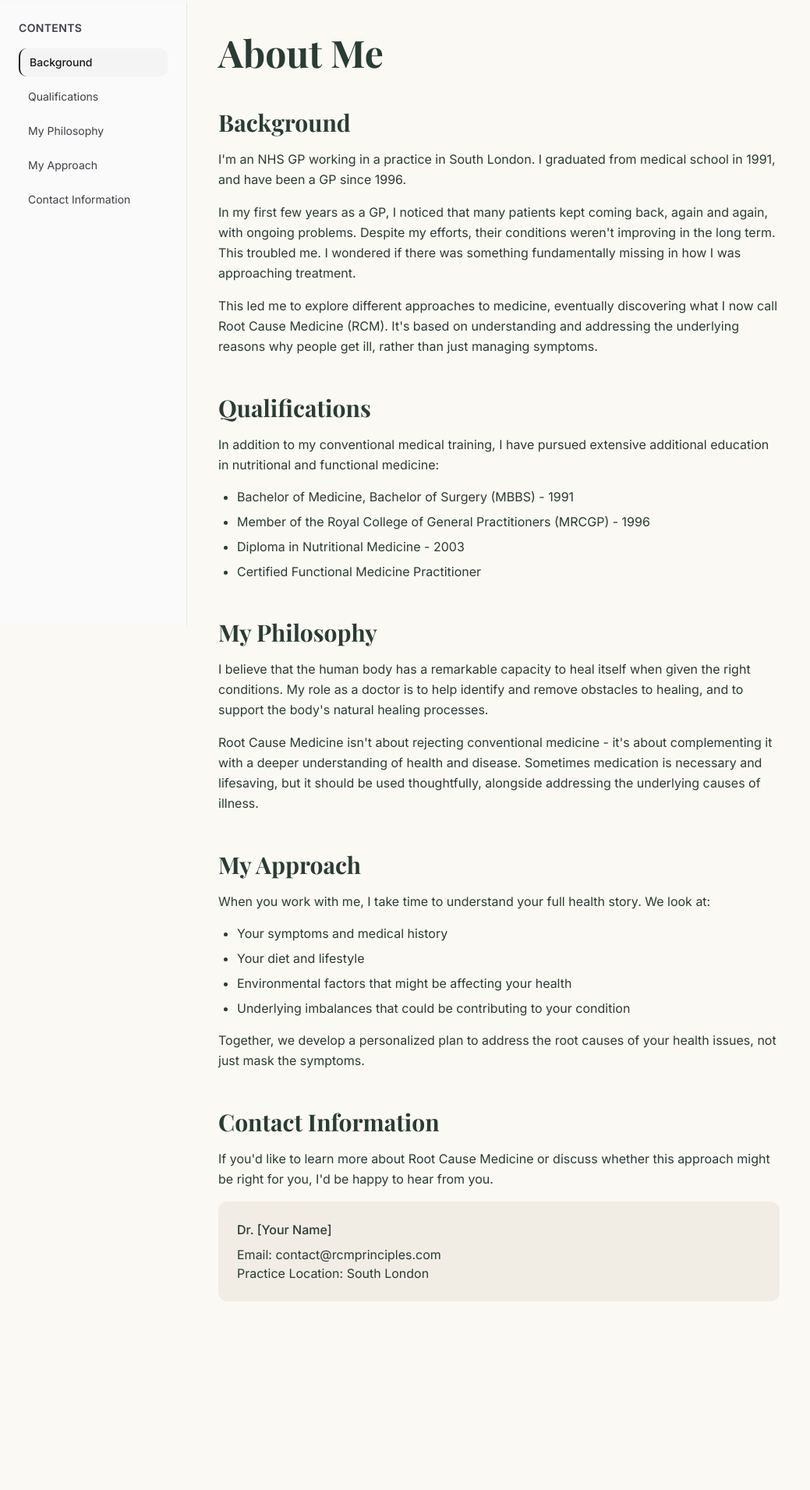
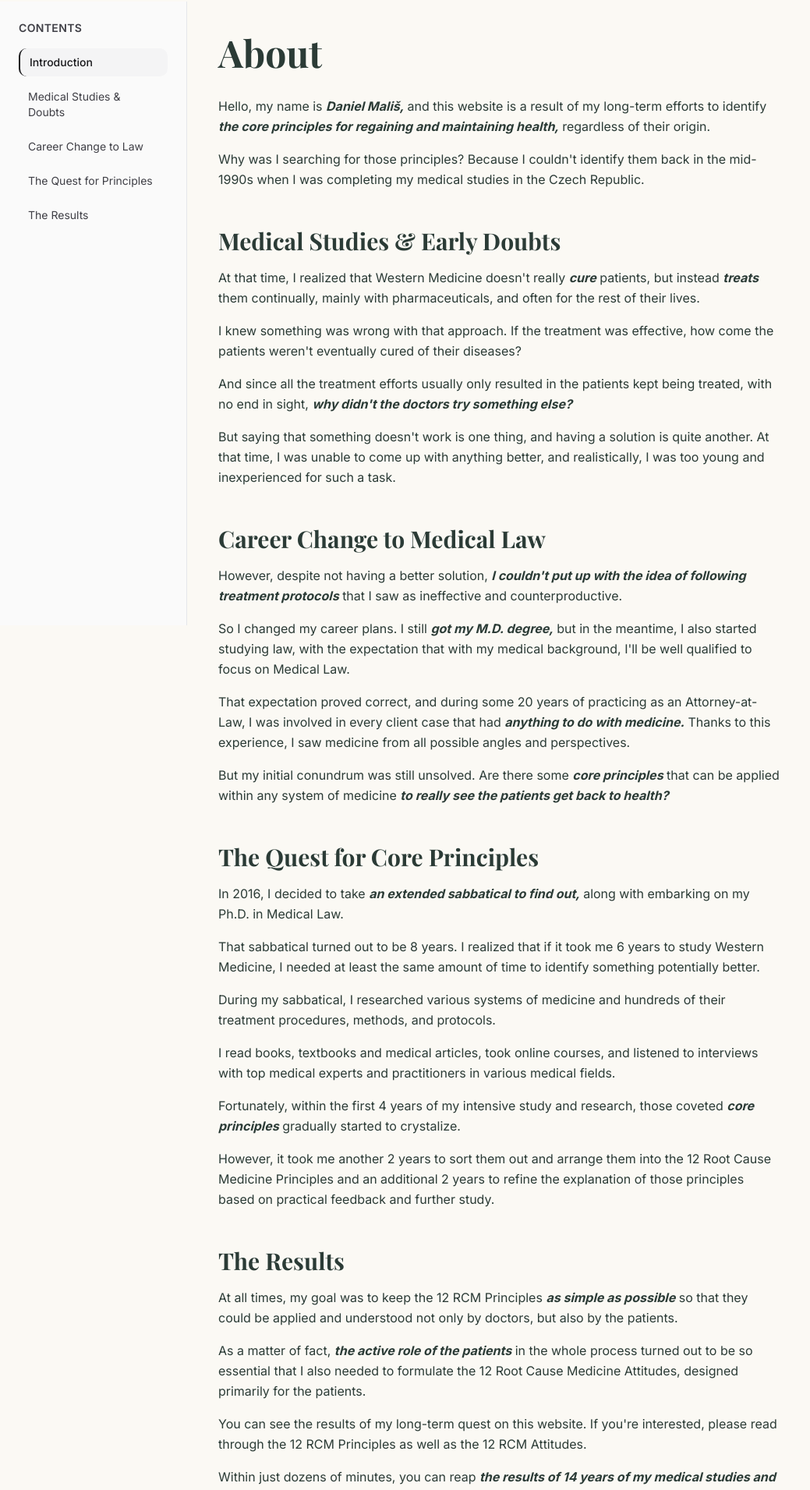
Before and after one commit to DanielRCM/another-attempt, a React (Vite) app: page /about in a window 1280 px wide. Shown: the part 78-1989 px from the top of the page at 78% size, without its empty margins (0-1039 px from the left). Before the commit the page ends 1795 px from the top, so only its background shows below. Built offline with nearby package versions, Linux system fonts and the light colour scheme; the HTML template or start-up script is replaced by a standard one.

Commit message:
Revert About page content

```diff
--- a/src/pages/About.tsx
+++ b/src/pages/About.tsx
@@ -2,11 +2,11 @@ import Navigation from "@/components/Navigation";
 import SidebarLayout from "@/components/SidebarLayout";
 
 const aboutToc = [
-  { id: "background", label: "Background" },
-  { id: "qualifications", label: "Qualifications" },
-  { id: "philosophy", label: "My Philosophy" },
-  { id: "approach", label: "My Approach" },
-  { id: "contact", label: "Contact Information" },
+  { id: "introduction", label: "Introduction" },
+  { id: "medical-studies", label: "Medical Studies & Doubts" },
+  { id: "career-change", label: "Career Change to Law" },
+  { id: "the-quest", label: "The Quest for Principles" },
+  { id: "the-results", label: "The Results" },
 ];
 
 const About = () => {
@@ -16,83 +16,96 @@ const About = () => {
 
       <SidebarLayout tocItems={aboutToc}>
         <main className="py-12">
-          <h1 className="font-serif text-4xl font-bold text-foreground md:text-5xl mb-12">
-            About Me
+          <h1 className="font-serif text-4xl font-bold text-foreground md:text-5xl mb-8">
+            About
           </h1>
 
           <div className="prose prose-lg max-w-none space-y-12">
-            <section id="background" className="scroll-mt-20">
-              <h2 className="font-serif text-3xl font-bold text-foreground mb-4">
-                Background
-              </h2>
+            <section id="introduction" className="scroll-mt-20">
               <p className="text-foreground leading-relaxed mb-4">
-                I'm an NHS GP working in a practice in South London. I graduated from medical school in 1991, and have been a GP since 1996.
-              </p>
-              <p className="text-foreground leading-relaxed mb-4">
-                In my first few years as a GP, I noticed that many patients kept coming back, again and again, with ongoing problems. Despite my efforts, their conditions weren't improving in the long term. This troubled me. I wondered if there was something fundamentally missing in how I was approaching treatment.
+                Hello, my name is <strong><em>Daniel Mališ,</em></strong> and this website is a result of my long-term efforts to identify <strong><em>the core principles for regaining and maintaining health,</em></strong> regardless of their origin.
               </p>
               <p className="text-foreground leading-relaxed">
-                This led me to explore different approaches to medicine, eventually discovering what I now call Root Cause Medicine (RCM). It's based on understanding and addressing the underlying reasons why people get ill, rather than just managing symptoms.
+                Why was I searching for those principles? Because I couldn't identify them back in the mid-1990s when I was completing my medical studies in the Czech Republic.
               </p>
             </section>
 
-            <section id="qualifications" className="scroll-mt-20">
+            <section id="medical-studies" className="scroll-mt-20">
               <h2 className="font-serif text-3xl font-bold text-foreground mb-4">
-                Qualifications
+                Medical Studies & Early Doubts
               </h2>
               <p className="text-foreground leading-relaxed mb-4">
-                In addition to my conventional medical training, I have pursued extensive additional education in nutritional and functional medicine:
+                At that time, I realized that Western Medicine doesn't really <strong><em>cure</em></strong> patients, but instead <strong><em>treats</em></strong> them continually, mainly with pharmaceuticals, and often for the rest of their lives.
               </p>
-              <ul className="list-disc pl-6 space-y-2 text-foreground">
-                <li>Bachelor of Medicine, Bachelor of Surgery (MBBS) - 1991</li>
-                <li>Member of the Royal College of General Practitioners (MRCGP) - 1996</li>
-                <li>Diploma in Nutritional Medicine - 2003</li>
-                <li>Certified Functional Medicine Practitioner</li>
-              </ul>
-            </section>
-
-            <section id="philosophy" className="scroll-mt-20">
-              <h2 className="font-serif text-3xl font-bold text-foreground mb-4">
-                My Philosophy
-              </h2>
               <p className="text-foreground leading-relaxed mb-4">
-                I believe that the human body has a remarkable capacity to heal itself when given the right conditions. My role as a doctor is to help identify and remove obstacles to healing, and to support the body's natural healing processes.
+                I knew something was wrong with that approach. If the treatment was effective, how come the patients weren't eventually cured of their diseases?
+              </p>
+              <p className="text-foreground leading-relaxed mb-4">
+                And since all the treatment efforts usually only resulted in the patients kept being treated, with no end in sight, <em><strong>why didn't the doctors try something else?</strong></em>
               </p>
               <p className="text-foreground leading-relaxed">
-                Root Cause Medicine isn't about rejecting conventional medicine - it's about complementing it with a deeper understanding of health and disease. Sometimes medication is necessary and lifesaving, but it should be used thoughtfully, alongside addressing the underlying causes of illness.
+                But saying that something doesn't work is one thing, and having a solution is quite another. At that time, I was unable to come up with anything better, and realistically, I was too young and inexperienced for such a task.
               </p>
             </section>
 
-            <section id="approach" className="scroll-mt-20">
+            <section id="career-change" className="scroll-mt-20">
               <h2 className="font-serif text-3xl font-bold text-foreground mb-4">
-                My Approach
+                Career Change to Medical Law
               </h2>
               <p className="text-foreground leading-relaxed mb-4">
-                When you work with me, I take time to understand your full health story. We look at:
+                However, despite not having a better solution, <strong><em>I couldn't put up with the idea of following treatment protocols</em></strong> that I saw as ineffective and counterproductive.
               </p>
-              <ul className="list-disc pl-6 space-y-2 text-foreground mb-4">
-                <li>Your symptoms and medical history</li>
-                <li>Your diet and lifestyle</li>
-                <li>Environmental factors that might be affecting your health</li>
-                <li>Underlying imbalances that could be contributing to your condition</li>
-              </ul>
+              <p className="text-foreground leading-relaxed mb-4">
+                So I changed my career plans. I still <em><strong>got my M.D. degree,</strong></em> but in the meantime, I also started studying law, with the expectation that with my medical background, I'll be well qualified to focus on Medical Law.
+              </p>
+              <p className="text-foreground leading-relaxed mb-4">
+                That expectation proved correct, and during some 20 years of practicing as an Attorney-at-Law, I was involved in every client case that had <em><strong>anything to do with medicine.</strong></em> Thanks to this experience, I saw medicine from all possible angles and perspectives.
+              </p>
               <p className="text-foreground leading-relaxed">
-                Together, we develop a personalized plan to address the root causes of your health issues, not just mask the symptoms.
+                But my initial conundrum was still unsolved. Are there some <em><strong>core principles</strong></em> that can be applied within any system of medicine <em><strong>to really see the patients get back to health?</strong></em>
               </p>
             </section>
 
-            <section id="contact" className="scroll-mt-20">
+            <section id="the-quest" className="scroll-mt-20">
               <h2 className="font-serif text-3xl font-bold text-foreground mb-4">
-                Contact Information
+                The Quest for Core Principles
               </h2>
               <p className="text-foreground leading-relaxed mb-4">
-                If you'd like to learn more about Root Cause Medicine or discuss whether this approach might be right for you, I'd be happy to hear from you.
+                In 2016, I decided to take <em><strong>an extended sabbatical to find out,</strong></em> along with embarking on my Ph.D. in Medical Law.
               </p>
-              <div className="bg-muted p-6 rounded-lg">
-                <p className="text-foreground font-medium mb-2">Dr. [Your Name]</p>
-                <p className="text-foreground">Email: contact@rcmprinciples.com</p>
-                <p className="text-foreground">Practice Location: South London</p>
-              </div>
+              <p className="text-foreground leading-relaxed mb-4">
+                That sabbatical turned out to be 8 years. I realized that if it took me 6 years to study Western Medicine, I needed at least the same amount of time to identify something potentially better.
+              </p>
+              <p className="text-foreground leading-relaxed mb-4">
+                During my sabbatical, I researched various systems of medicine and hundreds of their treatment procedures, methods, and protocols.
+              </p>
+              <p className="text-foreground leading-relaxed mb-4">
+                I read books, textbooks and medical articles, took online courses, and listened to interviews with top medical experts and practitioners in various medical fields.
+              </p>
+              <p className="text-foreground leading-relaxed mb-4">
+                Fortunately, within the first 4 years of my intensive study and research, those coveted <em><strong>core principles</strong></em> gradually started to crystalize.
+              </p>
+              <p className="text-foreground leading-relaxed">
+                However, it took me another 2 years to sort them out and arrange them into the 12 Root Cause Medicine Principles and an additional 2 years to refine the explanation of those principles based on practical feedback and further study.
+              </p>
+            </section>
+
+            <section id="the-results" className="scroll-mt-20">
+              <h2 className="font-serif text-3xl font-bold text-foreground mb-4">
+                The Results
+              </h2>
+              <p className="text-foreground leading-relaxed mb-4">
+                At all times, my goal was to keep the 12 RCM Principles <em><strong>as simple as possible</strong></em> so that they could be applied and understood not only by doctors, but also by the patients.
+              </p>
+              <p className="text-foreground leading-relaxed mb-4">
+                As a matter of fact, <em><strong>the active role of the patients</strong></em> in the whole process turned out to be so essential that I also needed to formulate the 12 Root Cause Medicine Attitudes, designed primarily for the patients.
+              </p>
+              <p className="text-foreground leading-relaxed mb-4">
+                You can see the results of my long-term quest on this website. If you're interested, please read through the 12 RCM Principles as well as the 12 RCM Attitudes.
+              </p>
+              <p className="text-foreground leading-relaxed">
+                Within just dozens of minutes, you can reap <em><strong>the results of 14 years of my medical studies and research,</strong></em> in addition to 20 years of observing medicine from all possible angles as an Attorney focusing on Medical Law. And hopefully, you can benefit from those decades of expertise, too.
+              </p>
             </section>
           </div>
         </main>
```
